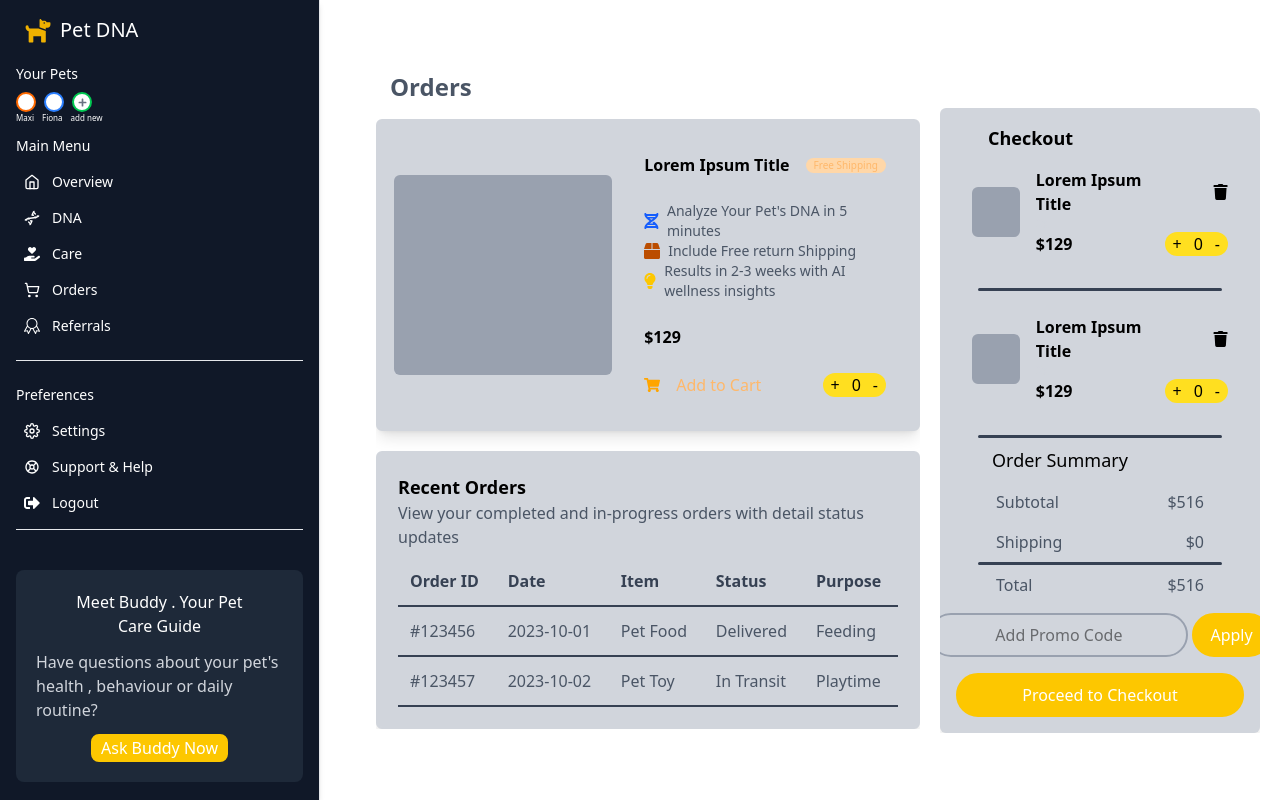
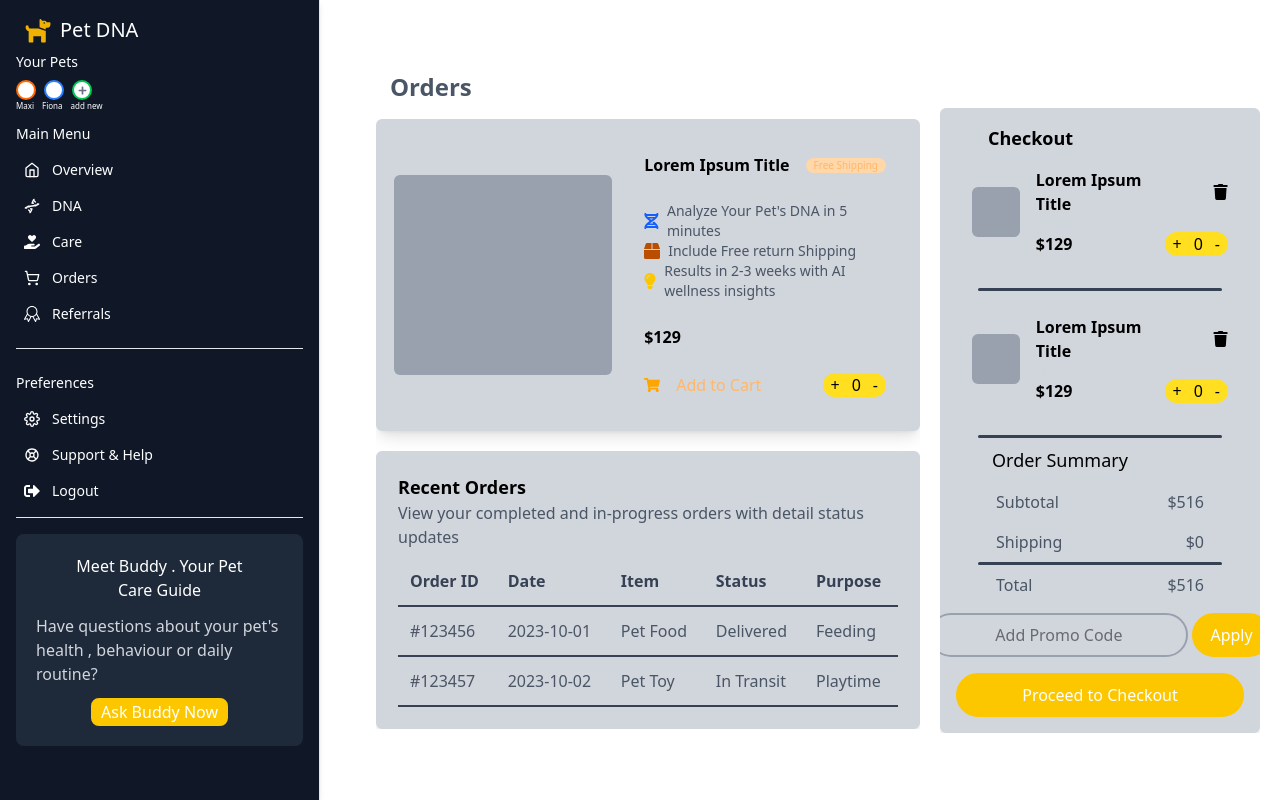
Before and after one commit to Zain-Ali3830/tech-bugs-task, a React (Vite) app: page / in a window 1280 px wide. Built offline with nearby package versions, Linux system fonts and the light colour scheme.

Commit message:
sidebar alignment

```diff
--- a/src/components/sidebar.jsx
+++ b/src/components/sidebar.jsx
@@ -1,4 +1,3 @@
-
 import { FiSettings, FiHome } from "react-icons/fi";
 import { FaPlus } from "react-icons/fa";
 import { FaDog } from 'react-icons/fa';
@@ -33,8 +32,8 @@ export default function Sidebar() {
       <nav className={`bg-gray-900 shadow-md border-r border-gray-200 h-screen fixed top-0 left-0 w-[260px] py-2 px-4 overflow-auto z-50 transition-transform duration-300
   ${isOpen ? "translate-x-0" : "-translate-x-full"} sm:translate-x-0 sm:block lg:w-[320px]`}>
 
-        <div className="relative flex flex-col h-full">
-          <div className="flex  gap-2 text-white text-xl  w-full rounded-md px-2 py-2 mb-3">
+        <div className="flex flex-col">
+          <div className="flex  gap-2 text-white text-xl  w-full rounded-md px-2 py-2 ">
             <FaDog className="text-yellow-500 h-7 w-7" />
             <h1>Pet DNA</h1>
             <button
@@ -129,7 +128,7 @@ export default function Sidebar() {
             <hr className="my-4 border-gray-200" />
           </div>
 
-          <div className="bg-gray-800 max-w-full flex flex-col mt-10 items-center gap-3 rounded-lg p-5 mb:20 md:mb-48">
+          <div className="bg-gray-800 max-w-full flex flex-col mb-5 items-center gap-3 rounded-lg p-5">
             <h3 className="text-white text-center">
               Meet Buddy . Your Pet <br />
               <span className="text-center">Care Guide</span>
```
